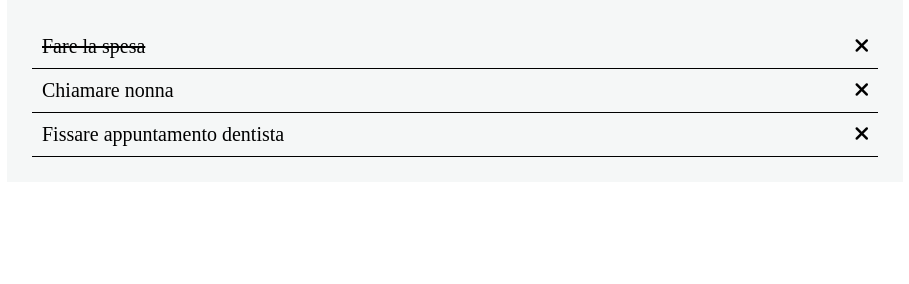
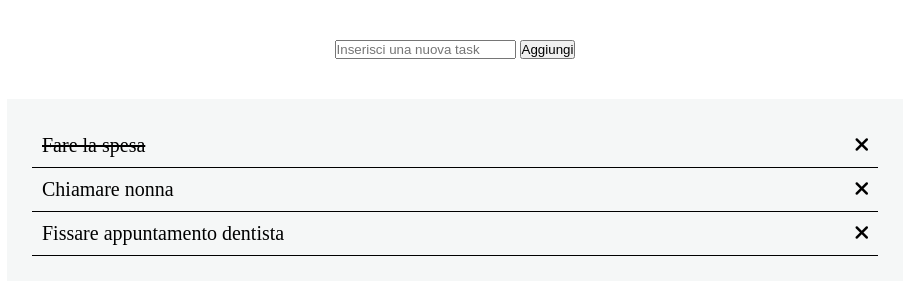
Before and after one commit to RavgaCode/vue-todolist, a plain HTML site: page index.html in a window 1280 px wide. Shown: the whole page, without its empty margins (185-1094 px from the left). Drawn offline with nearby package versions, Linux system fonts and the light colour scheme.

Commit message:
Milestone 3

```diff
--- a/css/style.css
+++ b/css/style.css
@@ -2,6 +2,10 @@
   margin: 0;
   padding: 0;
   box-sizing: border-box;
+}
+.inputs {
+  padding: 40px;
+  text-align: center;
 }
 #do-list-container {
   width: 70%;
--- a/index.html
+++ b/index.html
@@ -17,6 +17,17 @@
   </head>
   <body>
     <div id="app">
+      <!-- Bottone inserimento nuova task -->
+      <div class="inputs">
+        <input
+          v-model="newTaskText"
+          @keyup.enter="addNewTask()"
+          type="text"
+          placeholder="Inserisci una nuova task"
+        />
+        <button @click="addNewTask()">Aggiungi</button>
+      </div>
+      <!-- Lista cose da fare -->
       <ul id="do-list-container">
         <li
           class="task"
@@ -25,7 +36,7 @@
         >
           {{item.text}}
           <div class="actions">
-            <span @click="removeTodo(index)">
+            <span @click="removeTask(index)">
               <i class="fa fa-times" aria-hidden="true"></i>
             </span>
           </div>
--- a/js/script.js
+++ b/js/script.js
@@ -1,6 +1,8 @@
 var app = new Vue({
   el: "#app",
   data: {
+    newTaskText: "",
+    newTask: "",
     doList: [
       {
         text: "Fare la spesa",
@@ -17,7 +19,14 @@ var app = new Vue({
     ],
   },
   methods: {
-    removeTodo(index) {
+    addNewTask() {
+      this.newTask = {
+        text: this.newTaskText,
+        done: false,
+      };
+      this.doList.push(this.newTask);
+    },
+    removeTask(index) {
       // Elimino l'elemento nell'array all'index specifico
       this.doList.splice(index, 1);
     },
```
